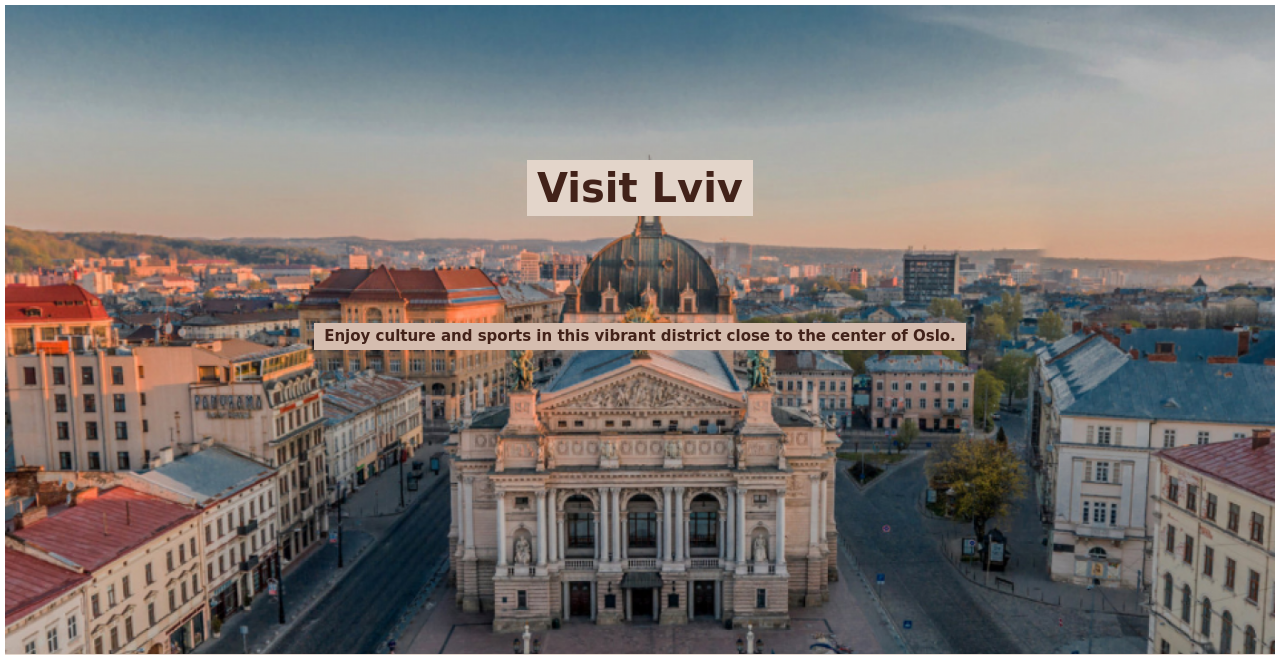
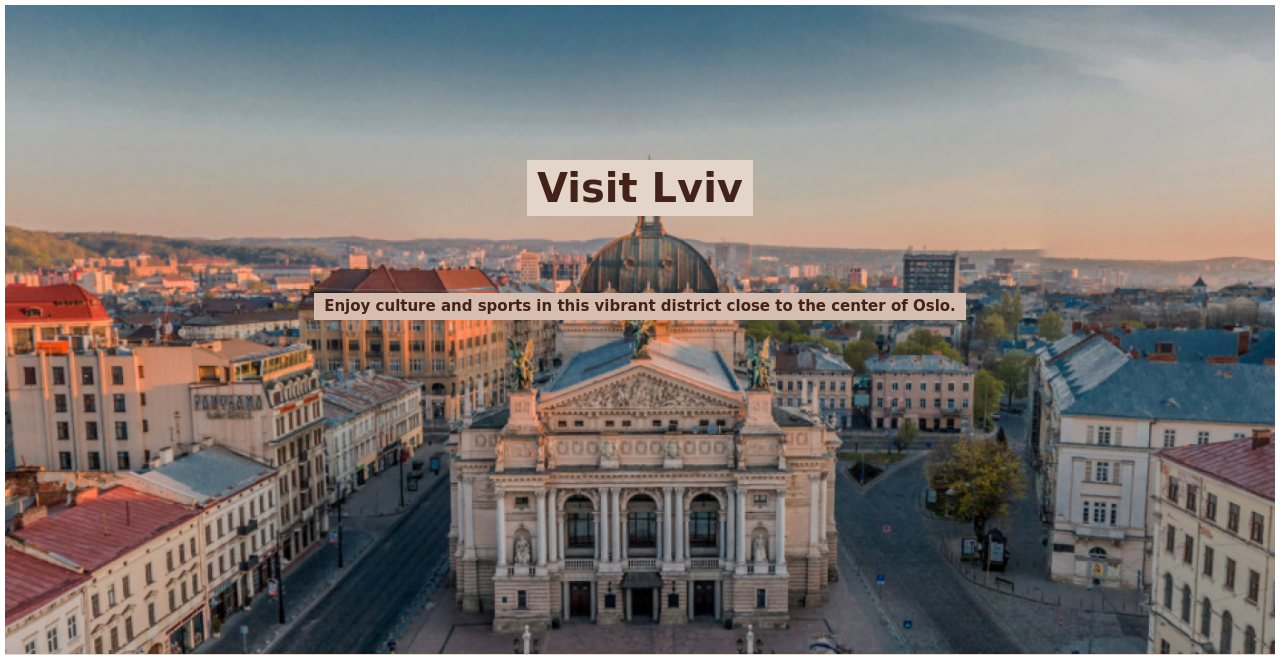
Before and after one commit to Uliana06/u-lviv-website, a PHP site: page / in a window 1280 px wide. Shown: the top 655 px of the page. Run offline with PHP 8.4, Linux system fonts and the light colour scheme; some web fonts are replaced.

Commit message:
Update styles.css

```diff
--- a/styles.css
+++ b/styles.css
@@ -35,8 +35,8 @@ h1 {
 
 h2 {
     background: #D5BDAF;
-    margin-top: 80px;
-    margin-bottom: 300px;
+    margin-top: 50px;
+    margin-bottom: 330px;
     font-size: 15px;
 }
 
```
